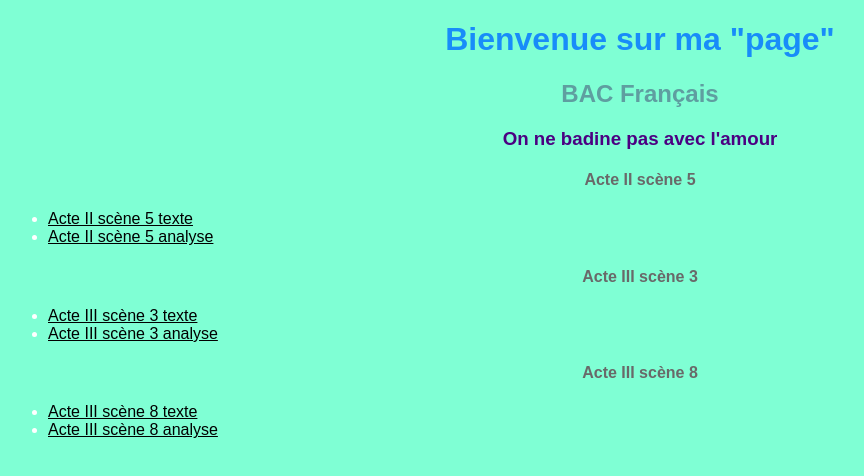
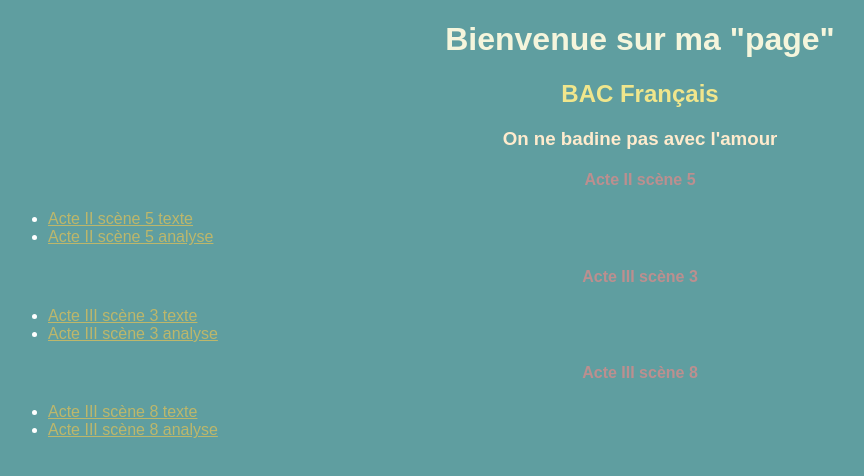
Before and after one commit to il78ys-star/francais-bac, a plain HTML site: page index.html in a window 1280 px wide. Shown: the whole page, without its empty margins (0-864 px from the left). Drawn offline with Linux system fonts and the light colour scheme.

Commit message:
Change background and text colors in index.html
Updated the styling and colors in the HTML document.

```diff
--- a/index.html
+++ b/index.html
@@ -5,20 +5,20 @@
         <title>Mon site</title>
         <style>
             body {
-                background-color: aquamarine;
+                background-color: cadetblue;
                 color:white;
                 font-family: Arial, Helvetica, sans-serif;
             }
             h1 {text-align: center;
-                color: rgb(24, 140, 249);}
+                color: beige;}
             h2 {text-align: center;
-                color: cadetblue}
+                color: khaki}
             h3 {text-align: center;
-                color: indigo;}
+                color: blanchedalmond;}
             h4 {text-align: center;
-                color: dimgray;}
+                color: rosybrown;}
             a {text-align: left;
-                color: black;}
+                color: darkkhaki;}
         </style>
     </head>
 <body>
```
